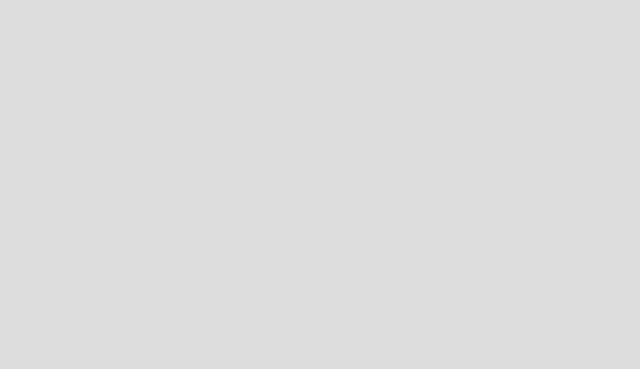
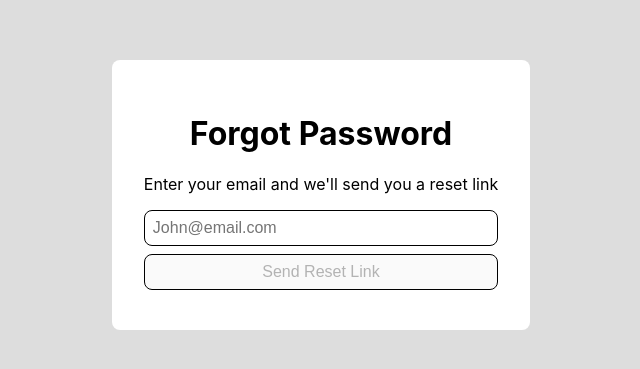
Before and after one commit to alexstolznut/react-auth, a React (Create React App) app in the folder front-end/: page /forgot-password in a window 1280 px wide. Shown: the part 205-574 px from the top of the page, without its empty margins (319-959 px from the left). Built offline with nearby package versions, Linux system fonts and the light colour scheme.

Commit message:
forgot password page

```diff
--- a/front-end/src/Routes.js
+++ b/front-end/src/Routes.js
@@ -5,6 +5,7 @@
 import PrivateRoute from './auth/PrivateRoute';
 import { PleaseVerifyEmailPage } from './pages/PleaseVerifyEmailPage';
 import { EmailVerificationLandingPage } from './pages/EmailVerificationLandingPage';
+import { ForgotPassword } from './pages/ForgotPassword';
 
 export const Routes = () => {
     return (
@@ -25,6 +26,9 @@
                 <Route path="/verify-email/:verificationString">
                     <EmailVerificationLandingPage />
                 </Route>
+                <Route path="/forgot-password" exact>
+                    <ForgotPassword/>
+                </Route>
             </Switch>
         </Router>
     );
--- /dev/null
+++ b/front-end/src/pages/ForgotPassword.js
@@ -0,0 +1,41 @@
+import { useState } from 'react';
+import { useHistory } from 'react-router-dom';
+import axios from 'axios';
+
+export const ForgotPassword = () => {
+    const [emailValue, setEmailValue] = useState('');
+    const [errorMessage, setErrorMessage] = useState('');
+    const [success, setSuccess] = useState('');
+    // const [newPassword, setNewPassword] = useState('');
+
+    const history = useHistory();
+
+    const onSubmit = async () => {
+
+        try {
+            const reponse = await axios.put(`/api/forgot-password/${emailValue}`);
+            setSuccess(true);
+            setTimeout(()=>{history.push('/login')}, 3000)
+            } catch(err) {
+                setErrorMessage(err.message);
+            }
+
+        }
+
+    return success ? (
+        <div className="content-container">
+            <h1>Success</h1>
+            <p>Check your email for a reset link.</p>
+        </div>
+    ) : (
+        <div className="content-container">
+            <h1>Forgot Password</h1>
+            <p>Enter your email and we'll send you a reset link</p>
+            {errorMessage && <div className="fail">{errorMessage}</div>
+            }
+            <input value={emailValue} onChange={(e)=>setEmailValue(e.target.value)}
+            placeholder="John@email.com"/>
+            <button disabled={!emailValue} onClick={onSubmit}>Send Reset Link</button>
+        </div>
+    )
+}
--- a/front-end/src/pages/LoginPage.js
+++ b/front-end/src/pages/LoginPage.js
@@ -62,7 +62,7 @@
                 disable={ !email || !password }
                 onClick={onLoginClick}>Log In</button>
             <button
-                onClick={()=>history.push("/forgotPassword")}>Forgot your password</button>
+                onClick={()=>history.push("/forgot-password")}>Forgot your password</button>
             <button
                 onClick={()=>history.push("/signup")}>Don't have an account? Sign up</button>
 
```
